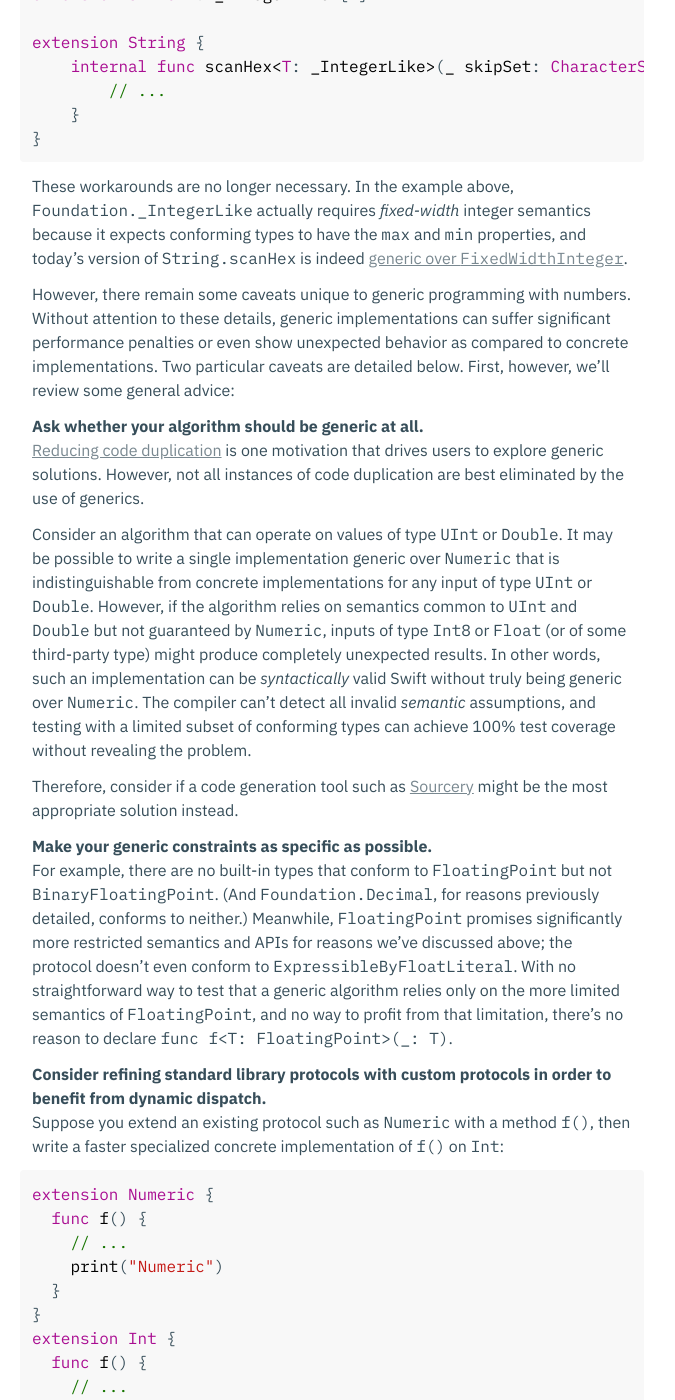
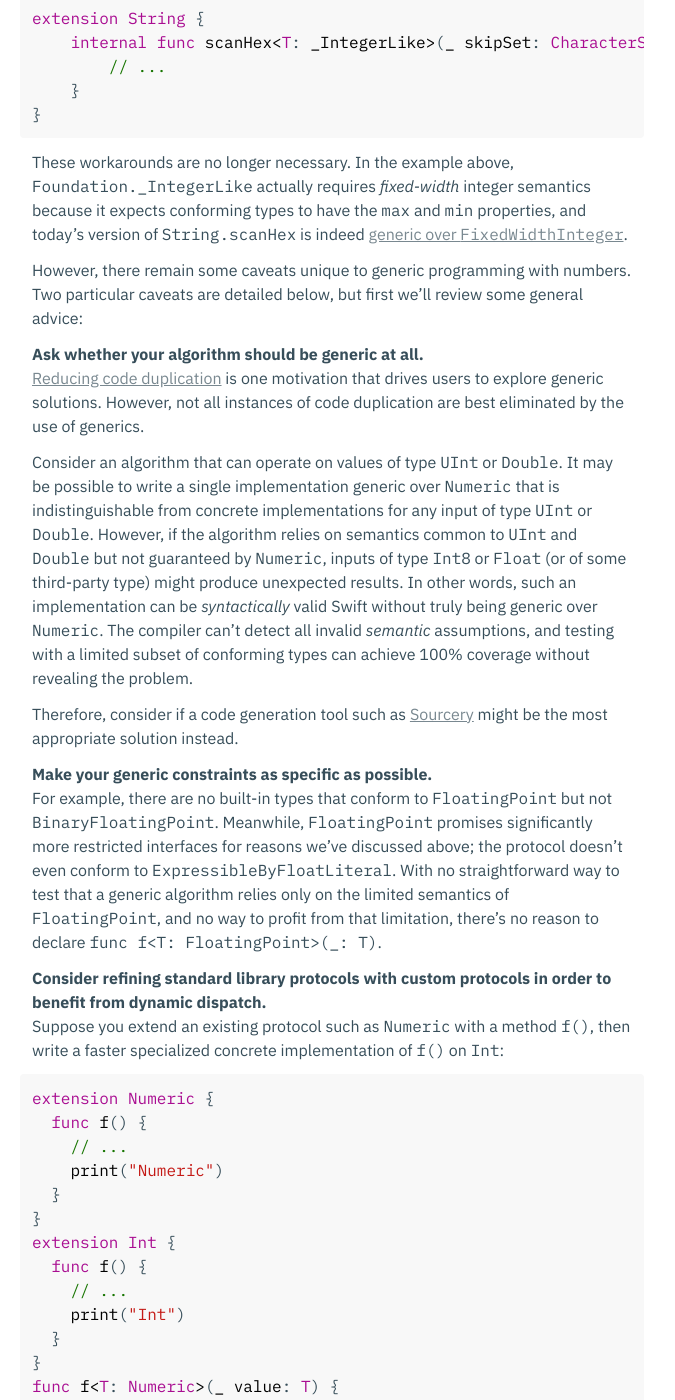
Before and after one commit to xwu/xwu-swift-numerics, a Jekyll site: the page built from numeric-protocols.md, in a window 1280 px wide and 1400 px high, scrolled down 3296 px. Shown: the whole window, without its empty margins (308-983 px from the left). Built offline with Jekyll 4.4.1, drawn with Linux system fonts in a browser that asks for light colours; our own code applies the rules of GitHub Pages for plain Markdown files; some of the changed text lies outside the part shown.

Commit message:
Update numeric-protocols.md

```diff
--- a/numeric-protocols.md
+++ b/numeric-protocols.md
@@ -99,8 +99,8 @@
 `BinaryFloatingPoint`?__
 Certain requirements are shared among all IEEE 754 floating-point types. For
 example, they all support representations of infinity and NaN ("not a number").
-However, some APIs (many to do with the raw representation in memory of values)
-are common to all built-in floating-point types (which are binary) but would not
+However, some requirements (such as `binade`)
+are common to all binary floating-point types but wouldn't
 make sense for decimal floating-point types.
 
 __Why are there _not_ distinct protocols named `Integer` and  `BinaryInteger`?__
@@ -115,7 +115,7 @@
 It wouldn't make sense for an arbitrary-width type (`BigInt`) to support
 overflow operators such as `&+` since overflow isn't possible, so those don't
 belong as requirements on `BinaryInteger`. At the same time, signed integers,
-whether fixed-width or not, share certain common semantics captured by
+whether fixed-width or not, share common semantics captured by
 `SignedInteger`.
 
 [ref 22-1]: /assets/images/numeric-protocols.svg
@@ -160,10 +160,8 @@
 `FixedWidthInteger`][ref 23-1].
 
 However, there remain some caveats unique to generic programming with numbers.
-Without attention to these details, generic implementations can suffer
-significant performance penalties or even show unexpected behavior as compared
-to concrete implementations. Two particular caveats are detailed below. First,
-however, we'll review some general advice:
+Two particular caveats are detailed below, but first
+we'll review some general advice:
 
 __Ask whether your algorithm should be generic at all.__
 [Reducing code duplication][ref 23-2] is one motivation that drives users to
@@ -175,22 +173,21 @@
 indistinguishable from concrete implementations for any input of type `UInt` or
 `Double`. However, if the algorithm relies on semantics common to `UInt` and
 `Double` but not guaranteed by `Numeric`, inputs of type `Int8` or `Float` (or
-of some third-party type) might produce completely unexpected results. In other
+of some third-party type) might produce unexpected results. In other
 words, such an implementation can be _syntactically_ valid Swift without truly
 being generic over `Numeric`. The compiler can't detect all invalid _semantic_
 assumptions, and testing with a limited subset of conforming types can achieve
-100% test coverage without revealing the problem.
+100% coverage without revealing the problem.
 
 Therefore, consider if a code generation tool such as [Sourcery][ref 23-3] might
 be the most appropriate solution instead.
 
 __Make your generic constraints as specific as possible.__
 For example, there are no built-in types that conform to `FloatingPoint` but not
-`BinaryFloatingPoint`. (And `Foundation.Decimal`, for reasons previously
-detailed, conforms to neither.) Meanwhile, `FloatingPoint` promises
-significantly more restricted semantics and APIs for reasons we've discussed
+`BinaryFloatingPoint`. Meanwhile, `FloatingPoint` promises
+significantly more restricted interfaces for reasons we've discussed
 above; the protocol doesn't even conform to `ExpressibleByFloatLiteral`. With no
-straightforward way to test that a generic algorithm relies only on the more
+straightforward way to test that a generic algorithm relies only on the
 limited semantics of `FloatingPoint`, and no way to profit from that limitation,
 there's no reason to declare `func f<T: FloatingPoint>(_: T)`.
 
@@ -419,9 +416,9 @@
 "fix-it" feature to conform a type to Swift's numeric protocols will produce
 undesired results.__
 
-It's highly recommended that you conform your type to Swift's numeric protocols
+It's recommended that you conform your type to Swift's numeric protocols
 one at a time, beginning with `Equatable`, `ExpressibleByIntegerLiteral`, and
-`Numeric`. Only when you have successfully conformed to these protocols should
+`Numeric`. Only when you have successfully conformed to those protocols should
 you proceed with conformance to `BinaryInteger` or `FloatingPoint`, and so on.
 
 It's true that a more refined protocol may provide a default implementation for
@@ -438,7 +435,7 @@
 Sometimes, a protocol has a nongeneric requirement such as `init(_: Int)` and a
 generic requirement such as `init<T: Numeric>(_: T)`, and a default
 implementation of the generic initializer calls the nongeneric initializer.
-However, to the compiler, that default implementation satisfies _both_ the
+To the compiler, that default implementation satisfies _both_ the
 nongeneric and the generic requirements because `Int` conforms to `Numeric`.
 Therefore, no "fix-it" will be shown to alert you that there is a missing
 implementation of the nongeneric requirement, and the default implementation of
```
Also changed, not shown: other parts of numeric-protocols.md (+3 -3 lines).
